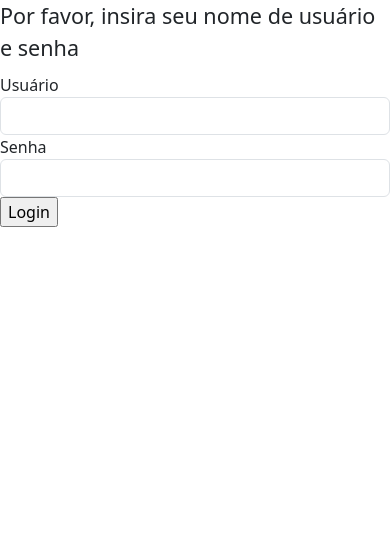
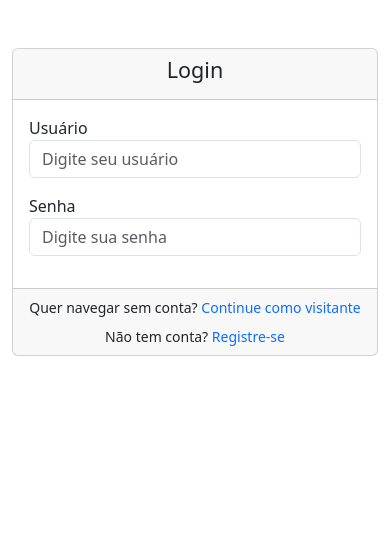
Before and after one commit to igor-gdf/blog-to-dev, a CakePHP app: the page made by app/View/Users/login.ctp in a window 390 px wide. Shown: the top 555 px of the page. Before the commit the page ends 227 px from the top, so only its background shows below. Run offline with PHP 8.4 and a stand-in for CakePHP, Linux system fonts and the light colour scheme; the template is opened without the code that fills it, so the values that code supplies are empty; form fields are guessed from the names that the template uses; some libraries are stand-ins or nearby versions.

Commit message:
feat(views): moderniza views de usuários com Bootstrap
- redesenha página de login com card responsivo
- implementa formulário de registro com Bootstrap
- adiciona view de perfil de usuário
- inclui links de navegação entre login/registro
- adiciona opção 'continuar como visitante'

```diff
--- a/app/View/Users/login.ctp
+++ b/app/View/Users/login.ctp
@@ -1,23 +1,53 @@
-<div class="users form">
-    <?php echo $this->Session->flash();?>
+<div class="container mt-5">
+    <div class="row justify-content-center">
+        <div class="col-md-6">
+            <div class="card">
+                <div class="card-header">
+                    <h4 class="text-center">Login</h4>
+                </div>
+                <div class="card-body">
+                    <?php echo $this->Session->flash(); ?>
 
-    <?php echo $this->Form->create('User'); ?>
-    <fieldset>
-        <legend><?php echo __('Por favor, insira seu nome de usuário e senha'); ?></legend>
-        <?php
-            echo $this->Form->input('username', array(
-                'required' => true,
-                'label' => 'Usuário',
-                'div' => array('class' => 'form-group'),
-                'class' => 'form-control'
-            ));
-            echo $this->Form->input('password', array(
-                'required' => true,
-                'label' => 'Senha',
-                'div' => array('class' => 'form-group'),
-                'class' => 'form-control'
-            ));
-        ?>
-    </fieldset>
-    <?php echo $this->Form->end(__('Login'), array('class' => 'btn btn-primary')); ?>
+                    <?php echo $this->Form->create('User', array('class' => 'needs-validation', 'novalidate' => true)); ?>
+
+                    <div class="mb-3">
+                        <?php echo $this->Form->input('username', array(
+                            'required' => true,
+                            'label' => array('text' => 'Usuário', 'class' => 'form-label'),
+                            'div' => false,
+                            'class' => 'form-control',
+                            'placeholder' => 'Digite seu usuário'
+                        )); ?>
+                    </div>
+
+                    <div class="mb-3">
+                        <?php echo $this->Form->input('password', array(
+                            'required' => true,
+                            'label' => array('text' => 'Senha', 'class' => 'form-label'),
+                            'div' => false,
+                            'class' => 'form-control',
+                            'placeholder' => 'Digite sua senha'
+                        )); ?>
+                    </div>
+
+                    <div class="d-grid">
+                        <?php echo $this->Form->end(array(
+                            'label' => 'Entrar',
+                            'class' => 'btn btn-primary btn-lg'
+                        )); ?>
+                    </div>
+                </div>
+                <div class="card-footer text-center d-flex flex-column gap-2">
+                    <small>
+                        Quer navegar sem conta?
+                        <?php echo $this->Html->link('Continue como visitante', array('controller' => 'Posts', 'action' => 'index'), array('class' => 'text-decoration-none')); ?>
+                    </small>
+                    <small>
+                        Não tem conta?
+                        <?php echo $this->Html->link('Registre-se', array('action' => 'register'), array('class' => 'text-decoration-none')); ?>
+                    </small>
+                </div>
+            </div>
+        </div>
+    </div>
 </div>
```
Also changed, not shown: app/View/Users/profile.ctp (added, +21 -0 lines), app/View/Users/register.ctp (+42 -15 lines).
